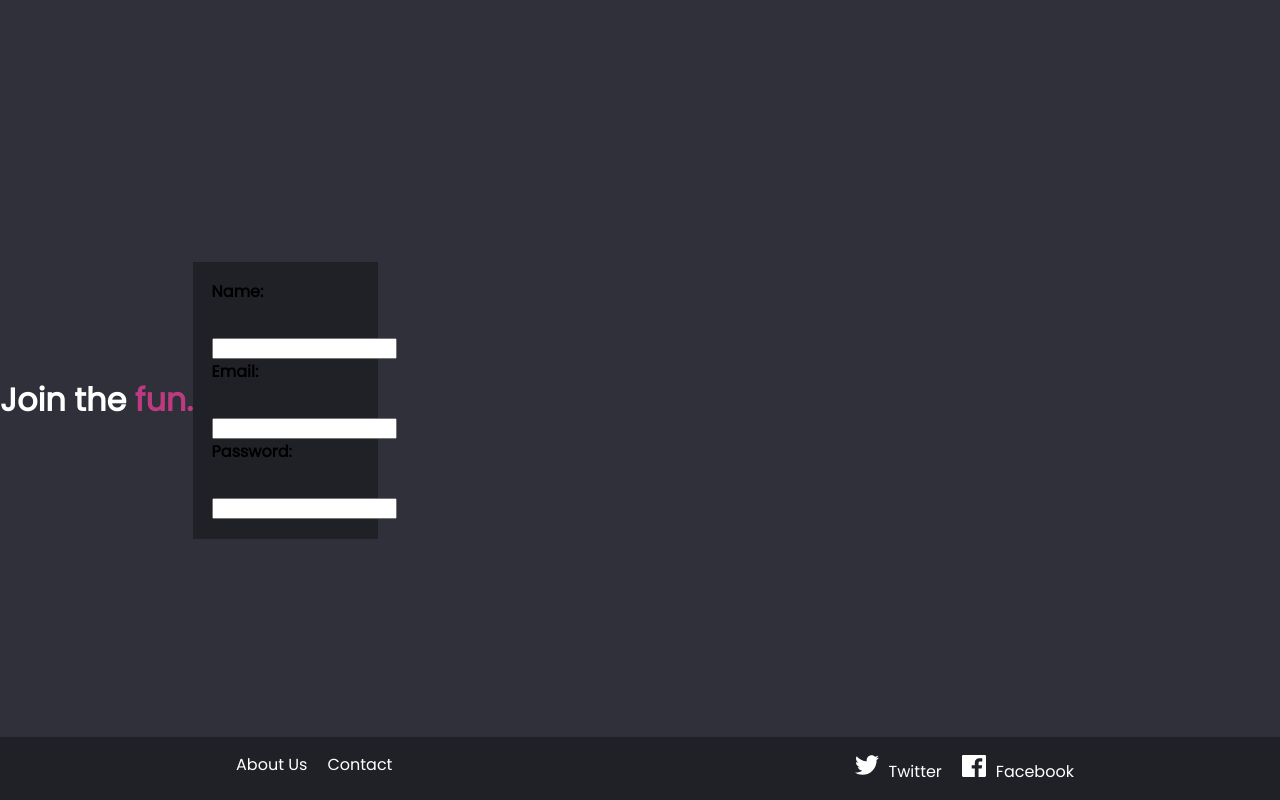
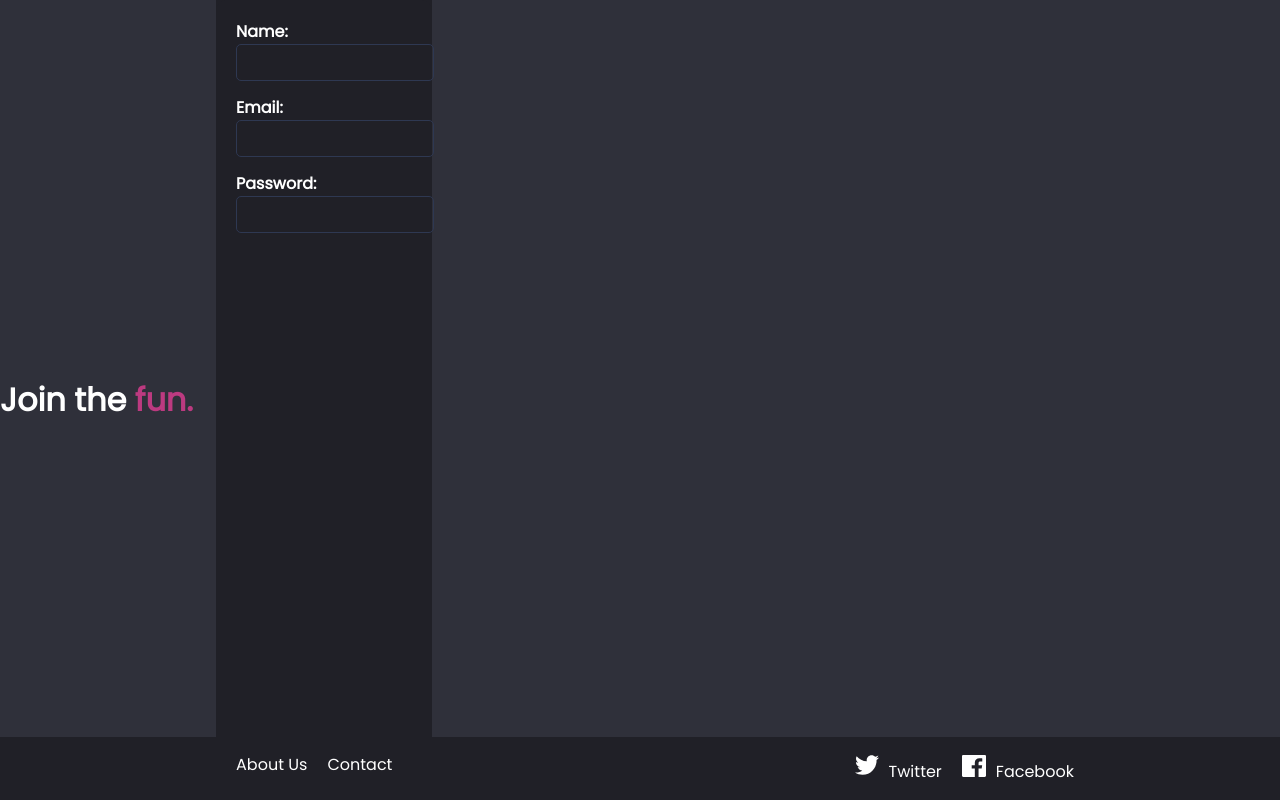
Before and after one commit to saudlari/soundWave, a React (Vite) app: page /join in a window 1280 px wide. Built offline with nearby package versions, Linux system fonts and the light colour scheme.

Commit message:
add new feature to the form

```diff
--- a/src/components/form/Form.css
+++ b/src/components/form/Form.css
@@ -1,17 +1,46 @@
 div.formLogin {
 
-    display: block;
+
     background-color: #202027;
     text-align: center;
+
+    display: flex;
+    justify-content: center;
+
+    height: 100vh;
+
+
     }
 
     form {
         display: block;
-        margin: 10%;
+        background-color: #202027;
+        padding: 20px;
+        border-radius: 10px;
+        width: 100%;
+        max-width: 400px;
+
     }
 
     form label {
         text-align: left;
         display: block;
-        margin-bottom: 8px; /* Optional, for spacing between label and input */
+         margin: 0;
+         color: white;
       }
+
+      input {
+        border-radius: 10%;
+        width: 100%; /* Make inputs fill the width of the form */
+    padding: 10px;
+    margin-bottom: 15px; /* Add spacing between input fields */
+    border-radius: 5px;
+    border: 1px solid #2E3852;
+    background-color: transparent;
+    color: #596da0;
+      }
+
+      input:focus {
+        border-color: #596da0;
+        outline: none;
+    }
--- a/src/components/form/Form.jsx
+++ b/src/components/form/Form.jsx
@@ -8,15 +8,15 @@ return (
 
     <div className='formLogin'>
 
-    <form  method="get" id="form1">
-    <label htmlFor="username"><b>Name:</b></label><br></br>
-    <input type="text" name="username" required></input>
+    <form  method="post" id="form1">
+    <label htmlFor="username"><b>Name:</b></label>
+    <input type="text" name="username" required />
 
-    <label htmlFor="email" ><b>Email:</b></label><br></br>
-    <input type="email" name="email" required></input><br></br>
+    <label htmlFor="email" ><b>Email:</b></label>
+    <input type="email" name="email" required /><br />
 
-    <label htmlFor="psw" ><b>Password:</b></label><br></br>
-    <input type="password" name="psw" required></input>
+    <label htmlFor="psw" ><b>Password:</b></label>
+    <input type="password" name="psw" required />
 
     </form>
     </div>
```
